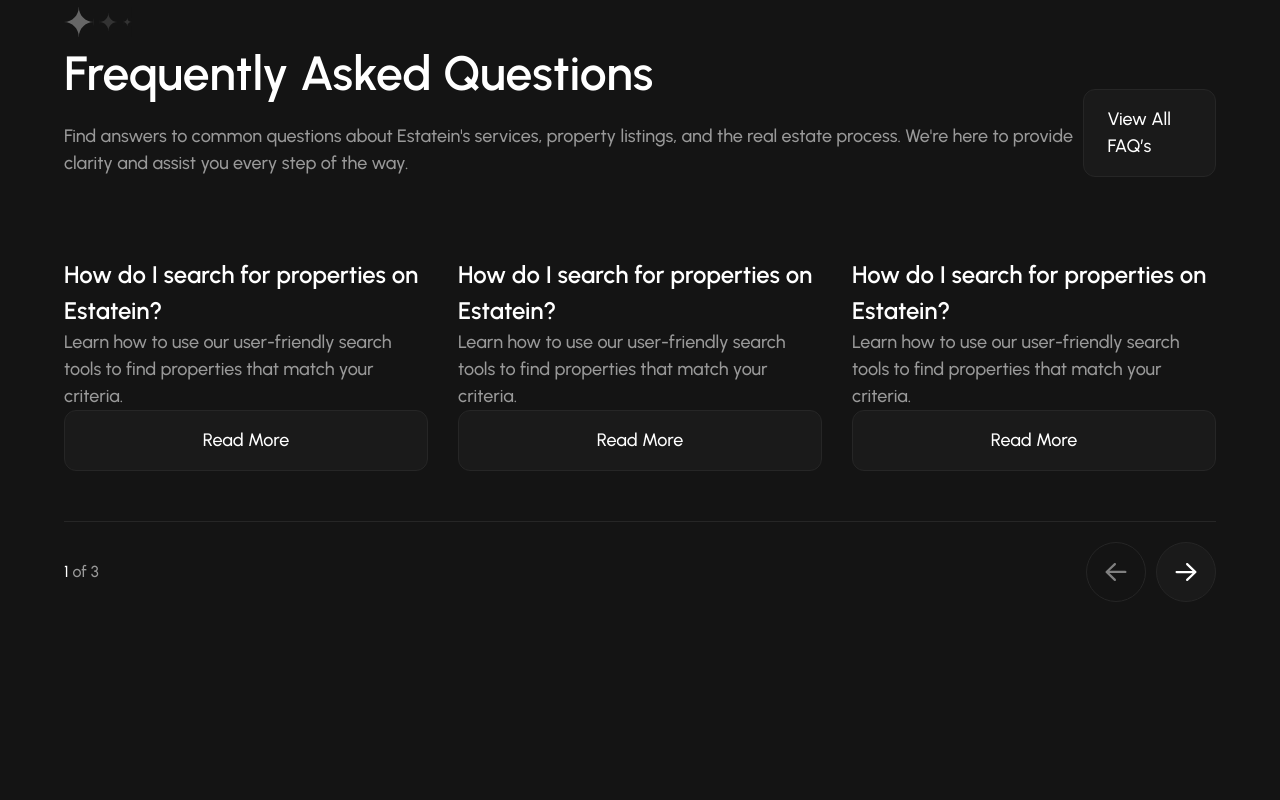
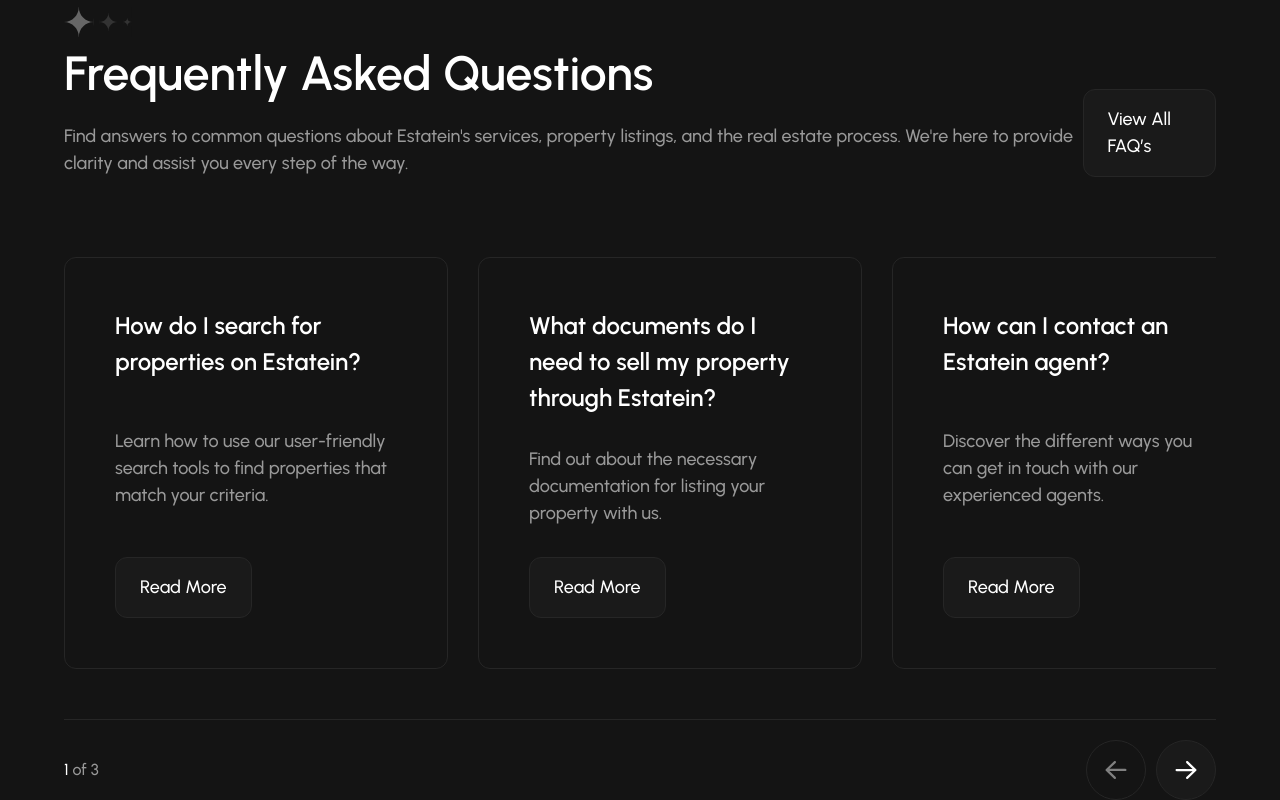
Before and after one commit to StephanCodeborne/estatein, a React (Create React App) app: page / in a window 1280 px wide. Shown: the part 3454-4254 px from the top of the page. Before the commit the page ends 4056 px from the top, so only its background shows below. Built offline with nearby package versions, Linux system fonts and the light colour scheme.

Commit message:
feat: replace list elements with Question component

```diff
--- a/src/sections/Faq/Faq.js
+++ b/src/sections/Faq/Faq.js
@@ -2,8 +2,8 @@
 import InnerContainer from "../../components/InnerContainer/InnerContainer";
 import CommonContent from "../../components/CommonContent/CommonContent";
 import IntroText from "../../components/IntroText/IntroText";
-import Button from "../../components/Button/Button";
 import Slider from "../../components/Slider/Slider";
+import Question from "../../components/Question/Question";
 
 export default function Faq() {
     return (
@@ -24,39 +24,51 @@
 
                     <Slider length={9}>
                         <ul className={styles.faq}>
-                            <li className={styles.card}>
-                                <h3>
-                                    How do I search for properties on Estatein?
-                                </h3>
-                                <p>
-                                    Learn how to use our user-friendly search
-                                    tools to find properties that match your
-                                    criteria.
-                                </p>
-                                <Button>Read More</Button>
-                            </li>
-                            <li className={styles.card}>
-                                <h3>
-                                    How do I search for properties on Estatein?
-                                </h3>
-                                <p>
-                                    Learn how to use our user-friendly search
-                                    tools to find properties that match your
-                                    criteria.
-                                </p>
-                                <Button>Read More</Button>
-                            </li>
-                            <li className={styles.card}>
-                                <h3>
-                                    How do I search for properties on Estatein?
-                                </h3>
-                                <p>
-                                    Learn how to use our user-friendly search
-                                    tools to find properties that match your
-                                    criteria.
-                                </p>
-                                <Button>Read More</Button>
-                            </li>
+                            <Question
+                                question="How do I search for properties on Estatein?"
+                                description="Learn how to use our user-friendly search tools to find properties that match your criteria."
+                                href="#"
+                            />
+                            <Question
+                                question="What documents do I need to sell my property through Estatein?"
+                                description="Find out about the necessary documentation for listing your property with us."
+                                href="#"
+                            />
+                            <Question
+                                question="How can I contact an Estatein agent?"
+                                description="Discover the different ways you can get in touch with our experienced agents."
+                                href="#"
+                            />
+                            <Question
+                                question="How do I search for properties on Estatein?"
+                                description="Learn how to use our user-friendly search tools to find properties that match your criteria."
+                                href="#"
+                            />
+                            <Question
+                                question="What documents do I need to sell my property through Estatein?"
+                                description="Find out about the necessary documentation for listing your property with us."
+                                href="#"
+                            />
+                            <Question
+                                question="How can I contact an Estatein agent?"
+                                description="Discover the different ways you can get in touch with our experienced agents."
+                                href="#"
+                            />
+                            <Question
+                                question="How do I search for properties on Estatein?"
+                                description="Learn how to use our user-friendly search tools to find properties that match your criteria."
+                                href="#"
+                            />
+                            <Question
+                                question="What documents do I need to sell my property through Estatein?"
+                                description="Find out about the necessary documentation for listing your property with us."
+                                href="#"
+                            />
+                            <Question
+                                question="How can I contact an Estatein agent?"
+                                description="Discover the different ways you can get in touch with our experienced agents."
+                                href="#"
+                            />
                         </ul>
                     </Slider>
                 </CommonContent>
```
